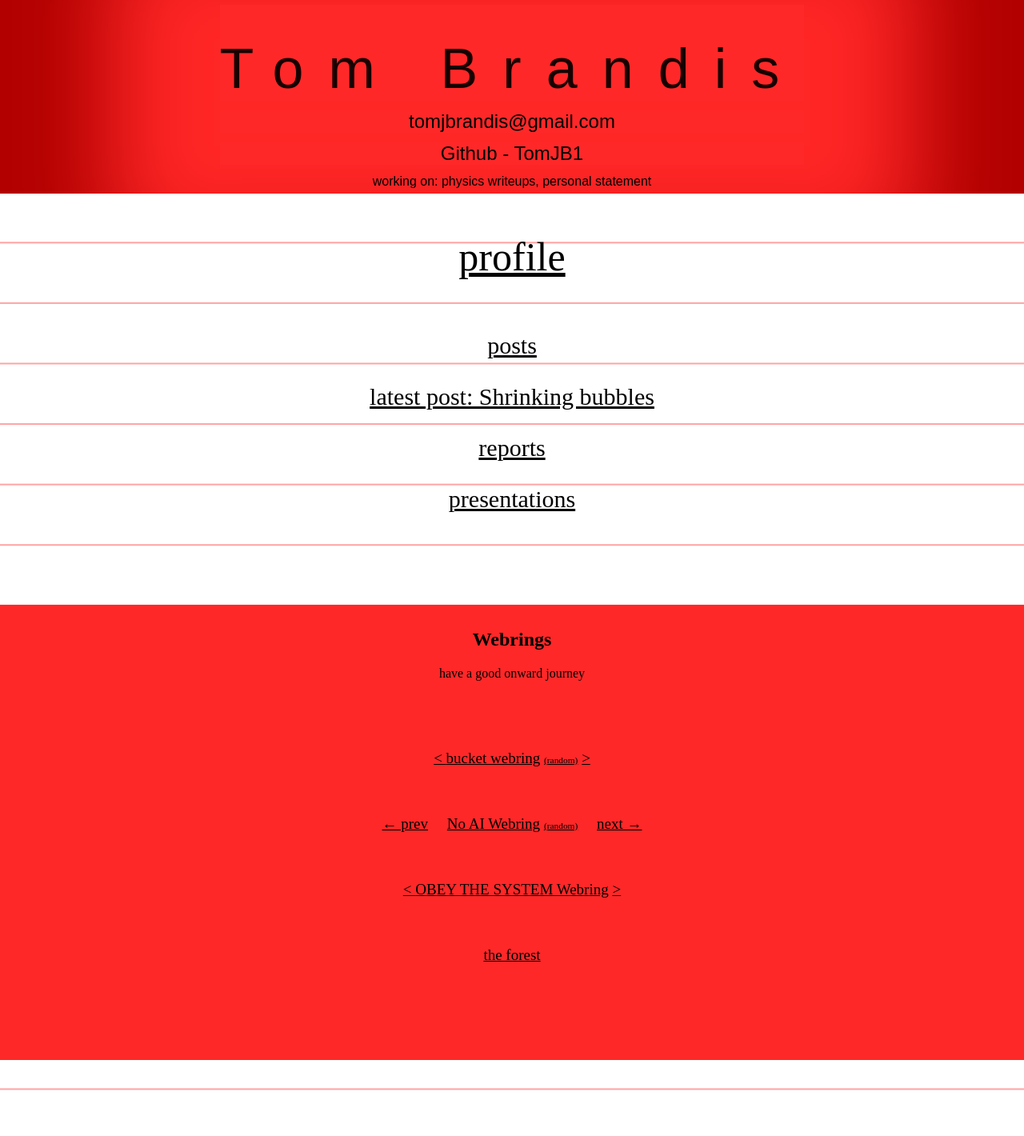
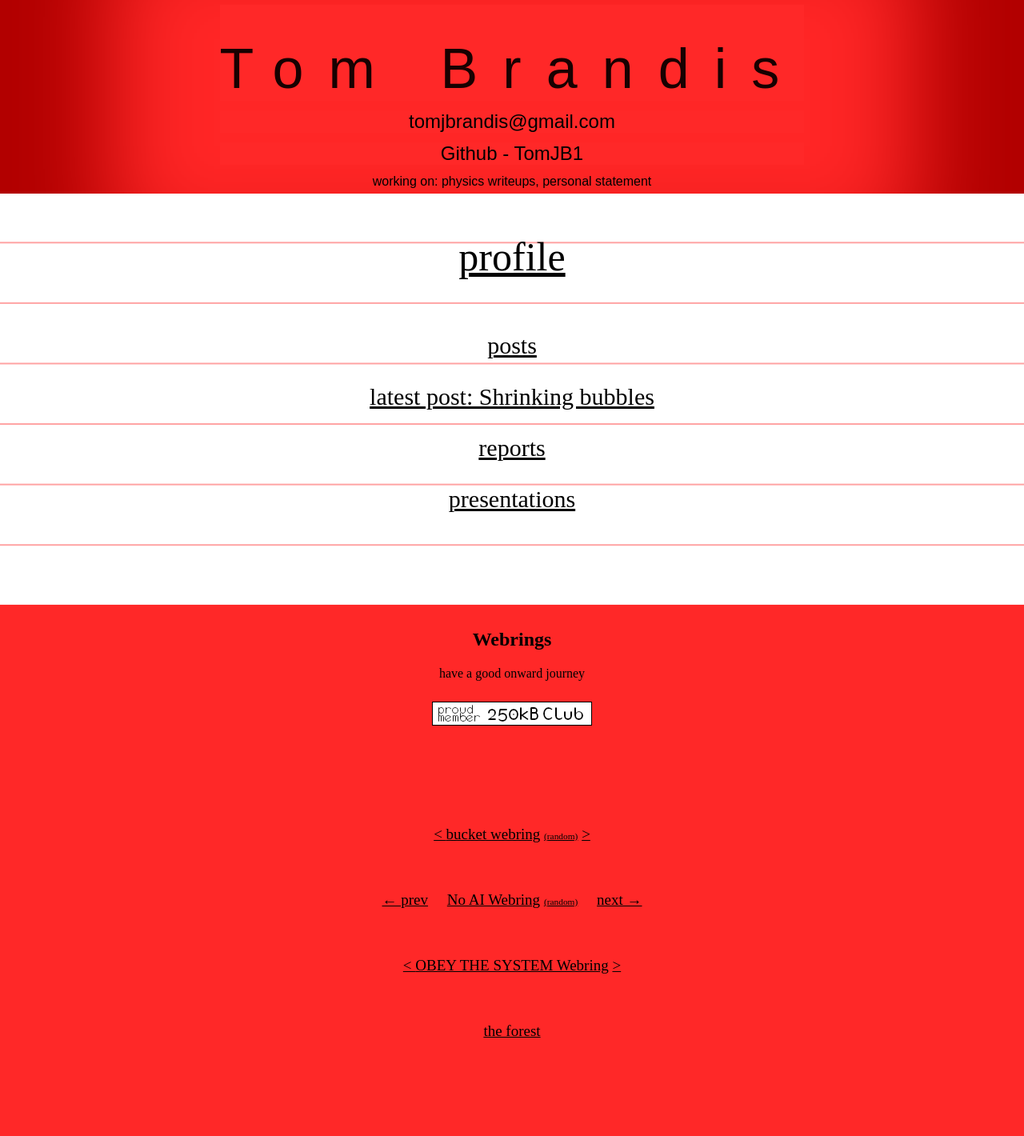
Before and after one commit to TomJB1/my-website-jekyll, a Jekyll site: the page built from index.html, in a window 1280 px wide. Shown: the whole page at 80% size. Built offline with Jekyll 4.4.1, drawn with Linux system fonts in a browser that asks for light colours; a script that is not in the unit is left out.

Commit message:
add 250KB badge

```diff
--- a/index.html
+++ b/index.html
@@ -26,6 +26,9 @@ layout: compress
     <div id="webrings">
         <h2>Webrings</h2>
         <p>have a good onward journey</p>
+        <div>
+            <a href="https://250kb.club/"><img src="/assets/images/250KB-Club-badge.png" alt="badge: proud member of the 250KB Club"></a>
+        </div>
         <div id='focusfirst-webring'>
             <script type="text/javascript" src="https://www.beepbird.net/webring/onionring-variables.js"></script>
             <script type="text/javascript" src="https://www.beepbird.net/webring/onionring-widget.js"></script>
```
Also changed, not shown: assets/images/250KB-Club-badge.png (added).
